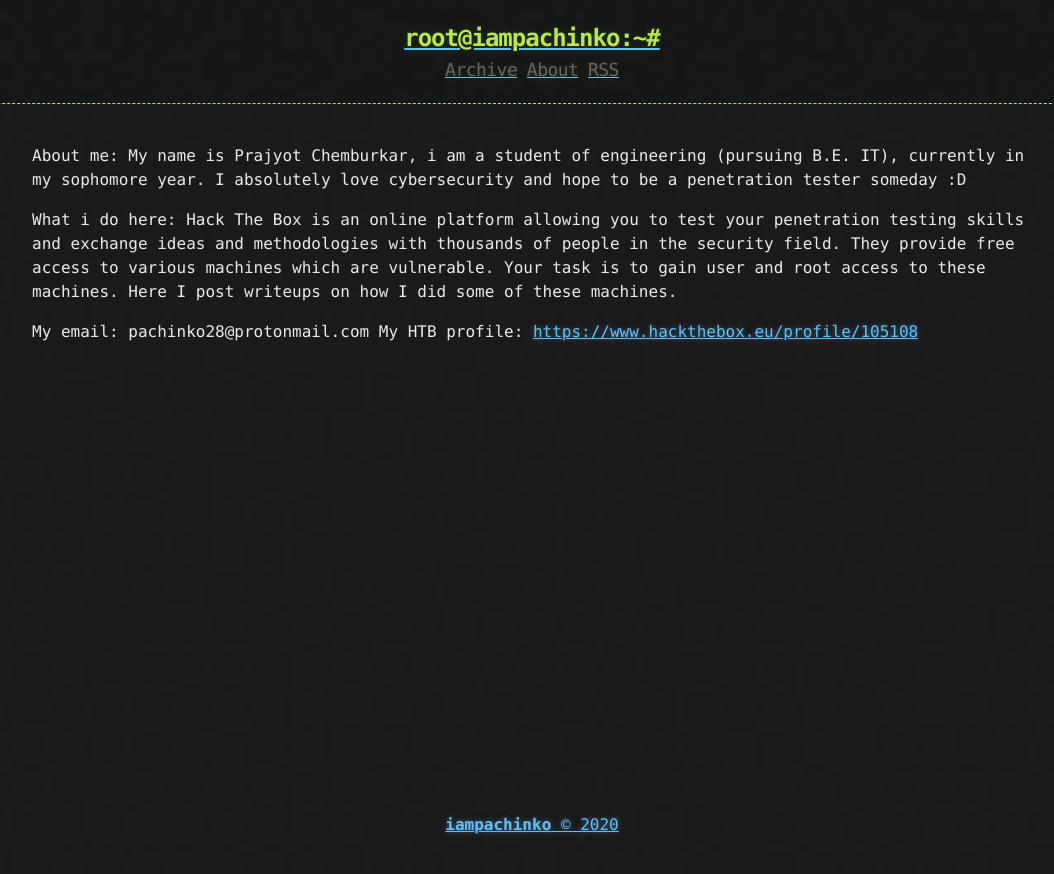
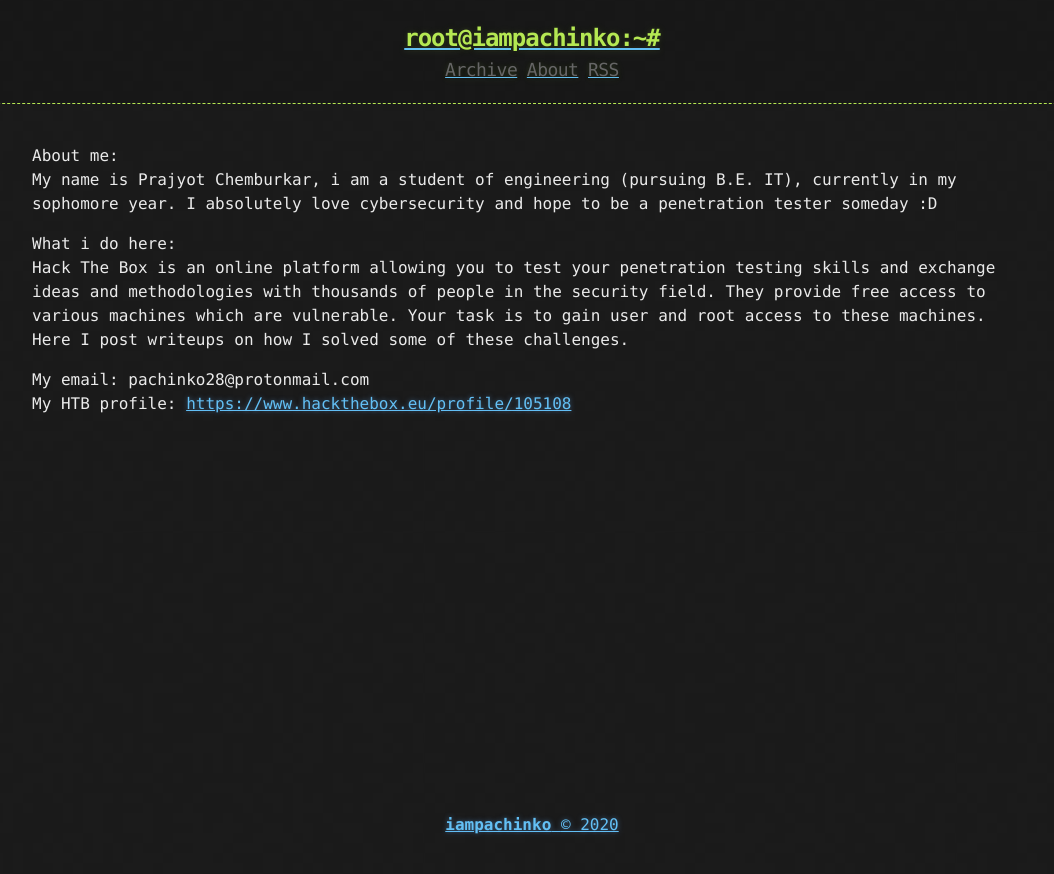
Before and after one commit to pachinko2821/htb, a Jekyll site: the page built from about.md, in a window 1280 px wide. Shown: the top 874 px of the page, without its empty margins (108-1162 px from the left). Built offline with Jekyll 4.4.1, drawn with Linux system fonts in a browser that asks for light colours.

Commit message:
Update about.md

```diff
--- a/about.md
+++ b/about.md
@@ -2,13 +2,13 @@
 layout: page
 title: About
 ---
-About me:
+About me:<br>
 My name is Prajyot Chemburkar, i am a student of engineering (pursuing B.E. IT), currently in my sophomore year.
-I absolutely love cybersecurity and hope to be a penetration tester someday :D
+I absolutely love cybersecurity and hope to be a penetration tester someday :D<br>
 
-What i do here:
+What i do here:<br>
 Hack The Box is an online platform allowing you to test your penetration testing skills and exchange ideas and methodologies with thousands of people in the security field. They provide free access to various machines which are vulnerable. Your task is to gain user and root access to these machines.
-Here I post writeups on how I did some of these machines.
+Here I post writeups on how I solved some of these challenges.
 
-My email: pachinko28@protonmail.com
+My email: pachinko28@protonmail.com<br>
 My HTB profile: [https://www.hackthebox.eu/profile/105108](https://www.hackthebox.eu/profile/105108)
```
